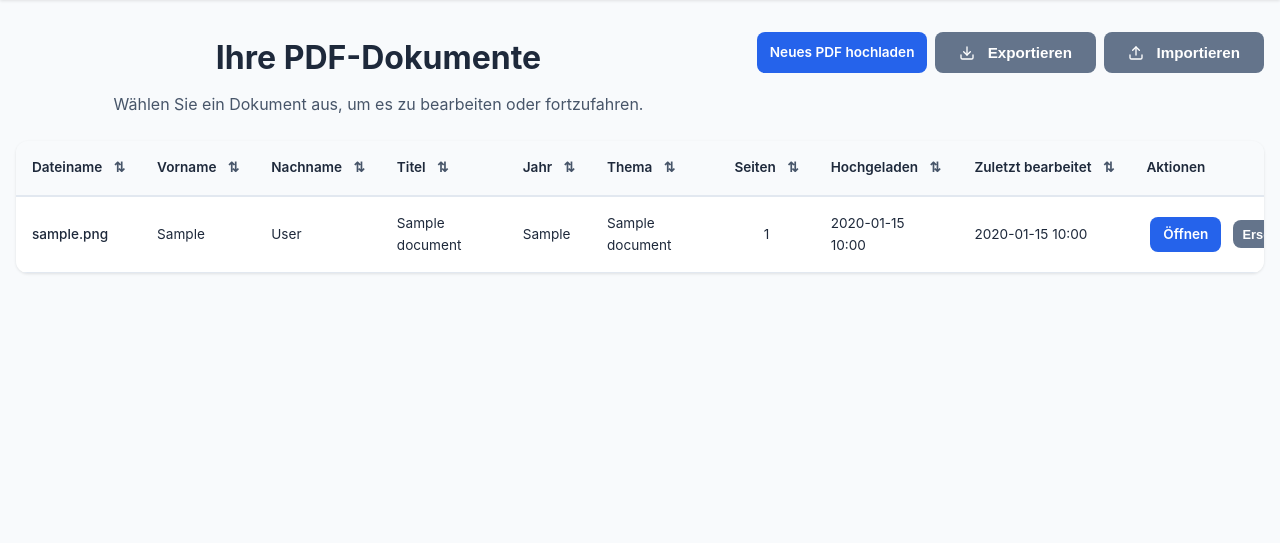
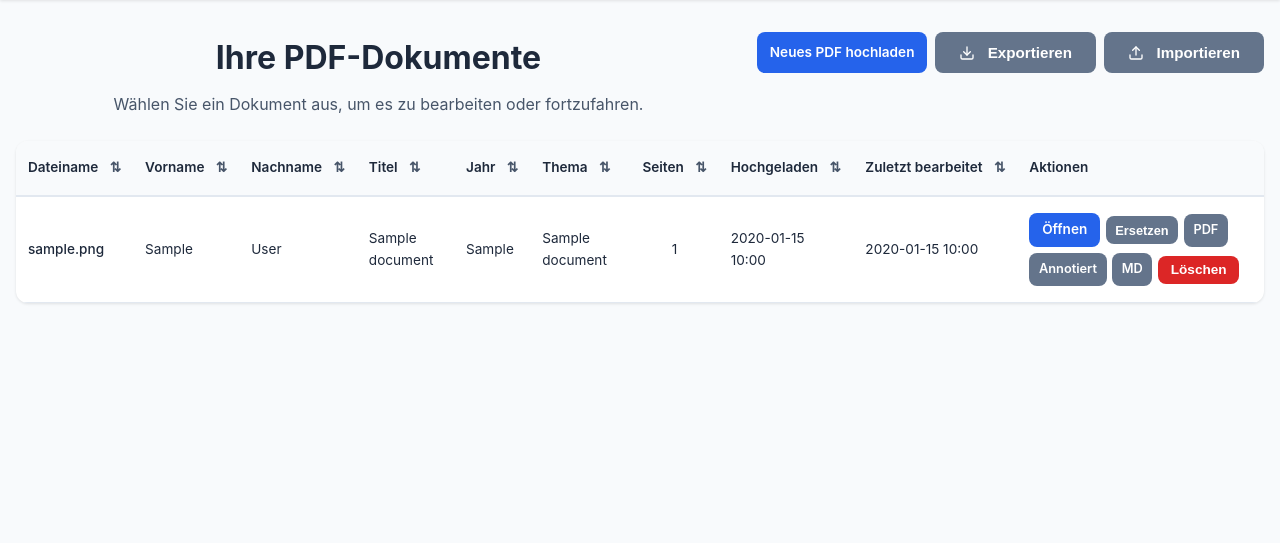
Before and after one commit to jvanvinkenroye/pdfAnnotater, a Flask app: page /documents in a window 1280 px wide. Shown: the part 71-614 px from the top of the page. Run offline with Flask 3, Linux system fonts and the light colour scheme; a user stored in the database is signed in; tables that the repository leaves empty hold one stand-in row (values such as "Sample post"); some libraries are stand-ins or nearby versions.

Commit message:
fix: design review findings + broken drag-selection on real PDFs
Design review fixes:
- documents table no longer overflows the viewport: min-width reduced
  (1600px -> 1100px), cell padding tightened, and the six action
  buttons wrap into two rows instead of forcing one 450px+ nowrap cell
- 403 responses now render the styled error.html (new errorhandler)
  instead of werkzeug's bare "Forbidden" page (hit via /admin/ as
  non-admin)
- viewer fit-to-width actually fits the width now: max-height cap
  removed from the page image, wrapper top-aligned — a portrait page
  fills the panel and scrolls vertically instead of shrinking to a
  narrow strip with dead space around it

Drag-selection fix (found while verifying): text-layer lines were
emitted in PDF content-stream order (block/line numbers), but browser
drag-selection follows DOM order — on real PDFs where e.g. a footer
is emitted as the first block, selecting text made the selection jump
across the whole page. Lines are now sorted by visual position
(top-to-bottom, left-to-right). Regression test with a footer-first
PDF included.

```diff
--- a/src/pdf_annotator/app.py
+++ b/src/pdf_annotator/app.py
@@ -170,6 +170,20 @@ def create_app(config_name: str | None = None) -> Flask:
             404,
         )
 
+    @app.errorhandler(403)
+    def forbidden(e: Any) -> tuple:
+        """Handle 403 errors."""
+        from flask import render_template
+
+        return (
+            render_template(
+                "error.html",
+                error_title="Nicht berechtigt",
+                error_message="Sie haben keine Berechtigung für diese Seite.",
+            ),
+            403,
+        )
+
     @app.errorhandler(500)
     def internal_error(e: Any) -> tuple:
         """Handle 500 errors."""
--- a/src/pdf_annotator/static/css/styles.css
+++ b/src/pdf_annotator/static/css/styles.css
@@ -536,22 +536,23 @@ body {
     overflow: auto;
     box-shadow: var(--shadow);
     display: flex;
-    align-items: center;
+    align-items: flex-start;
     justify-content: center;
 }
 
 .pdf-page-wrapper {
     position: relative;
     width: 100%;
-    height: 100%;
-    display: flex;
-    align-items: center;
+    min-height: 100%;
+    display: flex;
+    align-items: flex-start;
     justify-content: center;
 }
 
 .pdf-page-image {
+    /* Fit-to-width: fill the panel width and scroll vertically, instead
+       of shrinking a portrait page to panel height (wasted side space) */
     max-width: 100%;
-    max-height: 100%;
     display: block;
     box-shadow: 0 4px 6px -1px rgb(0 0 0 / 0.1);
 }
@@ -930,7 +931,9 @@ body {
     border-collapse: collapse;
     font-size: 0.85rem;
     table-layout: auto;
-    min-width: 1600px;
+    /* Wide enough for all 10 columns incl. action buttons, but small
+       enough to fit common viewports without horizontal scrolling */
+    min-width: 1100px;
 }
 
 .documents-table thead {
@@ -939,7 +942,7 @@ body {
 }
 
 .documents-table th {
-    padding: 1rem;
+    padding: 1rem 0.75rem;
     text-align: left;
     font-weight: 600;
     color: var(--text-primary);
@@ -977,7 +980,7 @@ body {
 }
 
 .documents-table td {
-    padding: 1rem;
+    padding: 1rem 0.75rem;
     color: var(--text-primary);
 }
 
@@ -994,13 +997,18 @@ body {
 }
 
 .actions-cell {
-    text-align: center;
-    white-space: nowrap;
-    min-width: 450px;
+    /* Let the six action buttons wrap into two rows instead of forcing
+       one very wide row that pushes the table past the viewport */
+    display: flex;
+    flex-wrap: wrap;
+    gap: 0.35rem;
+    align-items: center;
+    min-width: 240px;
+    max-width: 280px;
 }
 
 .actions-cell .btn {
-    margin: 0 0.25rem;
+    margin: 0;
 }
 
 .btn-sm {
```
Also changed, not shown: src/pdf_annotator/services/pdf_processor.py (+8 -1 lines), tests/test_pdf_processor.py (+25 -0 lines).
